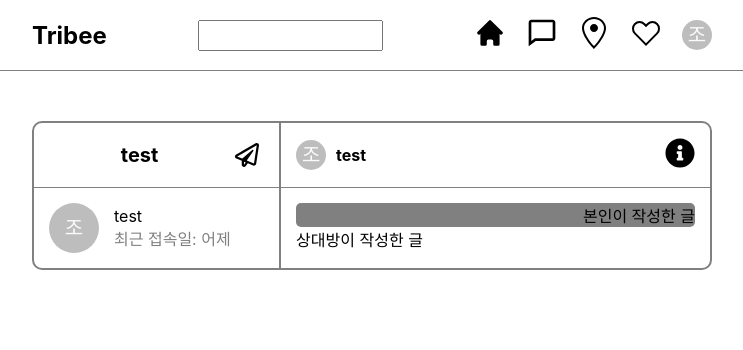
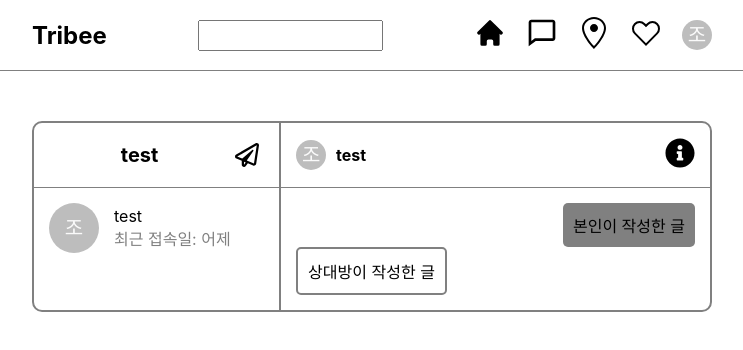
Before and after one commit to RendarCP/prj_Tribee, a React (Create React App) app in the folder frontend/: page /chat in a window 1280 px wide. Shown: the top 350 px of the page, without its empty margins (268-1011 px from the left). Built offline with nearby package versions, Linux system fonts and the light colour scheme.

Commit message:
chat 부분 뷰 부분 일부 완료 & EditPost부분 완료

```diff
--- a/frontend/src/page/Chats.js
+++ b/frontend/src/page/Chats.js
@@ -60,12 +60,17 @@ function Chat() {
       <div style={{ padding: 15 }}>
         <div style={{
           display: 'flex',
-          borderRadius: 5,
-          backgroundColor: 'gray',
-          justifyContent: 'flex-end'}}>
-          <div>본인이 작성한 글</div>
+          justifyContent: 'flex-end',
+          wordBreak: 'break-all',
+          }}>
+          <div style={{ backgroundColor: 'gray', borderRadius: 5, padding: 10 }}>본인이 작성한 글</div>
         </div>
-        <div>상대방이 작성한 글</div>
+        <div style={{
+          display: 'flex',
+          wordBreak: 'break-all',
+          }}>
+          <div style={{ border:'2px solid gray', borderRadius: 5, padding: 10 }}>상대방이 작성한 글</div>
+        </div>
       </div>
     </div>
   )
--- a/frontend/src/page/EditPost.js
+++ b/frontend/src/page/EditPost.js
@@ -1,5 +1,6 @@
 import React, { useState } from 'react';
 import ImageUploader from "react-images-upload";
+import axios from 'axios';
 import TextField from '@material-ui/core/TextField';
 import useMediaQuery from '@material-ui/core/useMediaQuery';
 import { makeStyles } from "@material-ui/core/styles";
@@ -26,7 +27,7 @@ const useStyles = makeStyles({
     }
   }
 });
-function EditPost() {
+function EditPost({ history }) {
   const matches = useMediaQuery('(min-width:900px)');
   const [pictures, setPictures] = useState([]);
   const [post, setPosts] = useState({});
@@ -57,6 +58,22 @@ function EditPost() {
       comments: {},
       positionId: {}
     })
+    axios.post("http://localhost:8080/api/post/insert", {
+      userId: 'test03',
+      contents: inputs.contents,
+      tag: inputs.tag,
+      images: pictures,
+      like: {},
+      comments: {},
+      positionId: {}
+    })
+      .then( response => {
+        console.log(response);
+        history.push('/posts');
+      })
+      .catch( err => {
+        console.log(err);
+      })
   }
 
   const classes = useStyles();
```
